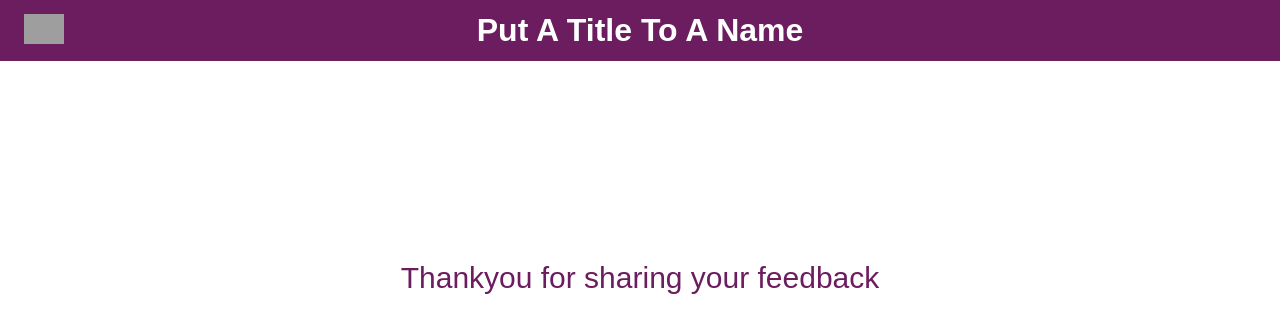
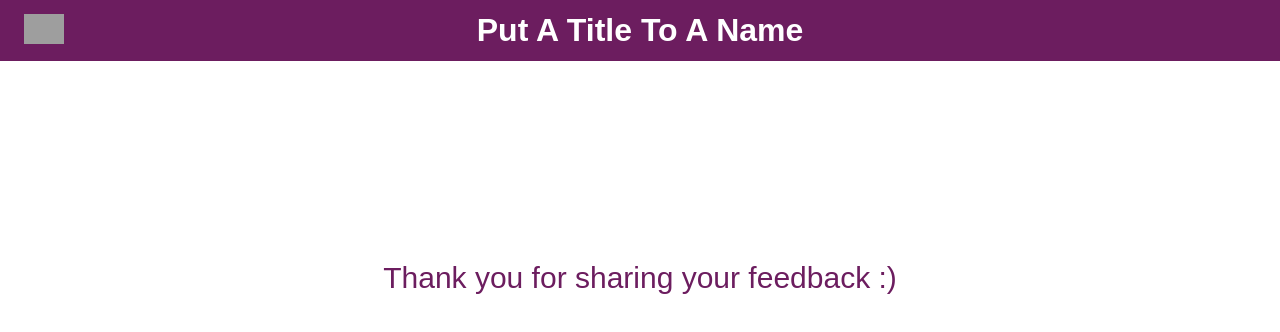
Before and after one commit to mayank0409/Feedback_Application, a React (Create React App) app in the folder feedback_fe/: page /thankyou in a window 1280 px wide. Shown: the top 332 px of the page. Built offline with nearby package versions, Linux system fonts and the light colour scheme; grey boxes are pictures that could not be loaded.

Commit message:
added redirect conditions

```diff
--- a/feedback_fe/src/components/home/index.js
+++ b/feedback_fe/src/components/home/index.js
@@ -28,10 +28,13 @@ class Home extends Component {
     const emp = Employee.find((value) => {
       return value.value === empid;
     })
-    if (emp) {
+    if (emp.project !== 'Management') {
       console.log('QQQQ');
       window.location.pathname = `/team/${this.state.employee.value}`;
-    } else {
+    } else if (emp.project == 'Management') {
+      window.location.pathname = `/leadership/${this.state.employee.value}`;
+    }
+    else {
       console.log('EEEE');
       this.setState({
         openModal: true,
--- a/feedback_fe/src/components/thankyou/index.js
+++ b/feedback_fe/src/components/thankyou/index.js
@@ -5,7 +5,7 @@ const Home = () => {
     return <div>
         <Header />
         <div className='home-container'>
-            <div className='home'>Thankyou for sharing your feedback</div>
+            <div className='home'>Thank you for sharing your feedback :)</div>
         </div>
     </div>
 }
```
